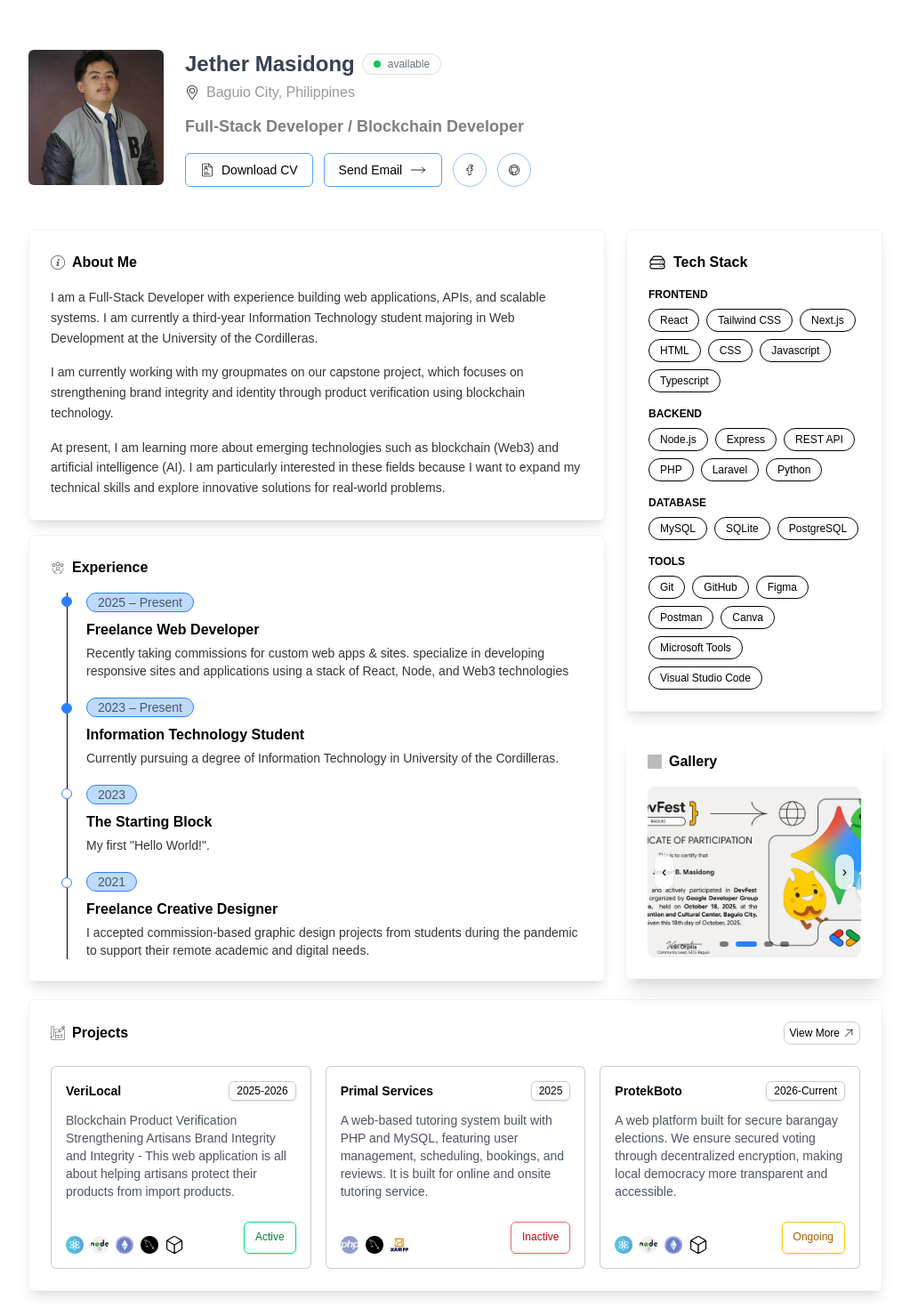
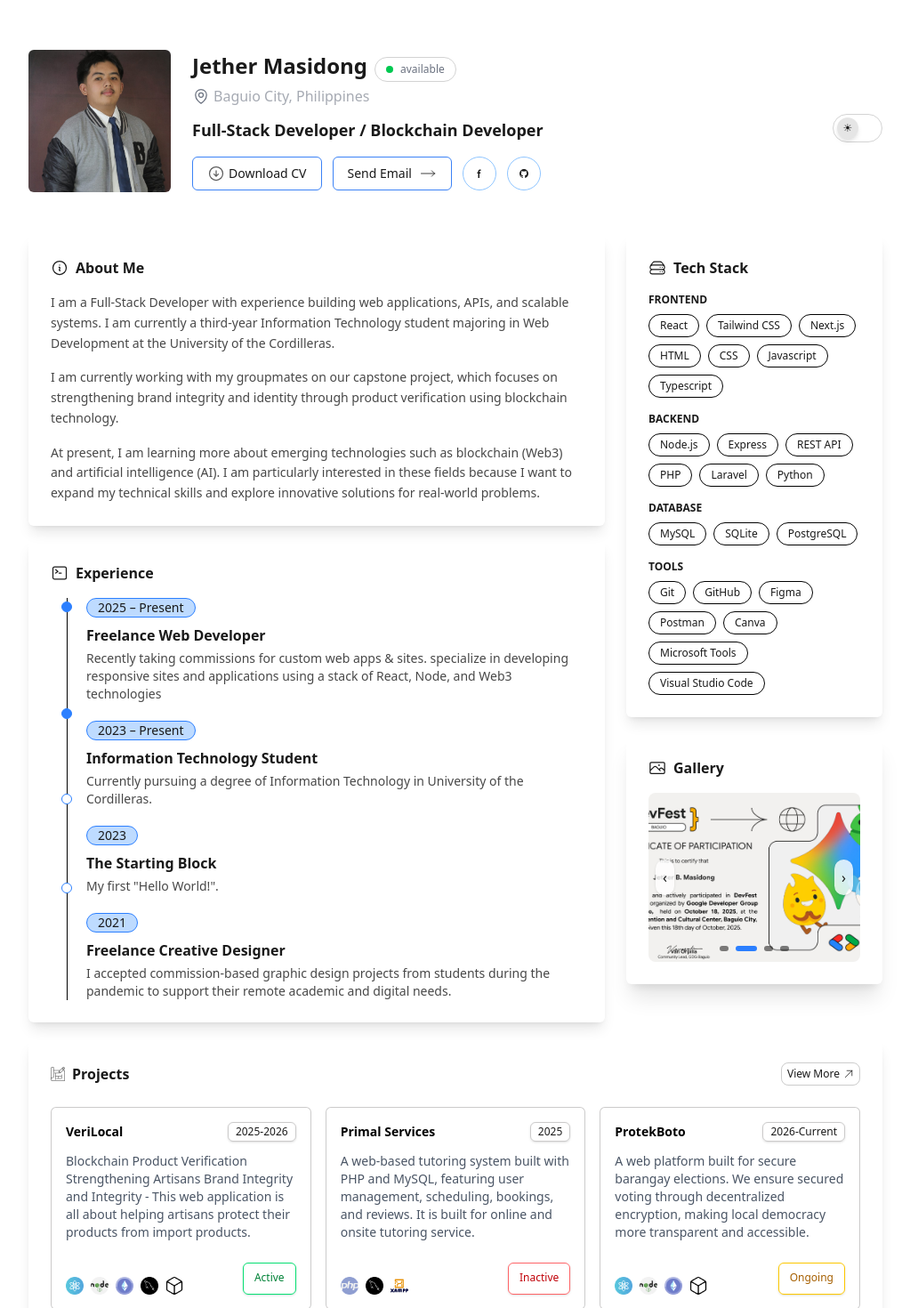
Before and after one commit to jethermasidong/professional-portfolio, a React (Vite) app: page / in a window 1280 px wide. Shown: the part 40-1510 px from the top of the page at 89% size, without its empty margins (128-1151 px from the left). Built offline with nearby package versions, Linux system fonts and the light colour scheme; grey boxes are pictures that could not be loaded.

Commit message:
Progress: Added Dark and Light Mode

```diff
--- a/src/App.jsx
+++ b/src/App.jsx
@@ -8,14 +8,24 @@ import ActivityHeatmap from "./components/ActivityHeatmap";
 import Footer from "./components/Footer"
 import './index.css';
 
+import { useEffect, useState } from "react";
+
 export default function App() {
+  const [theme, setTheme] = useState(() => {
+    return localStorage.getItem("theme") || "light";
+  });
+
+  useEffect(() => {
+    const root = document.documentElement;
+    root.classList.toggle("dark", theme === "dark");
+    localStorage.setItem("theme", theme);
+  }, [theme]);
+
   return (
-
-    <main className="max-w-5xl mx-auto px-4 sm:px-6 lg:px-8 py-16 sm:py-24 ">
-      <Hero />
-
+    <>
+      <main className="max-w-5xl mx-auto px-4 sm:px-6 lg:px-8 py-16 sm:py-24">
+        <Hero theme={theme} setTheme={setTheme} />
         <section className="mt-12 flex flex-col lg:flex-row gap-6">
-
           <div className="flex-1 space-y-6">
             <Aboutme />
             <Experience />
@@ -25,11 +35,12 @@ export default function App() {
             <Techstack />
             <Gallery />
           </div>
+        </section>
 
-      </section>
         <Projects />
         <ActivityHeatmap />
         <Footer />
       </main>
+    </>
   );
 }
--- a/src/components/Aboutme.jsx
+++ b/src/components/Aboutme.jsx
@@ -3,13 +3,11 @@ import infoIcon from "../assets/info.png";
 export default function Aboutme() {
   return (
     <section className="mb-4">
-      <div className="border border-black/5 shadow-lg rounded-md p-6">
+      <div className="border border-[var(--comborder)] shadow-lg rounded-md p-6">
         <div className="flex items-center gap-2 mb-4">
-          <img
-            src={infoIcon}
-            alt="Info"
-            className="w-4 h-4 opacity-70"
-          />
+          <svg xmlns="http://www.w3.org/2000/svg" fill="none" viewBox="0 0 24 24" strokeWidth={1.5} stroke="currentColor" className="size-5">
+            <path strokeLinecap="round" strokeLinejoin="round" d="m11.25 11.25.041-.02a.75.75 0 0 1 1.063.852l-.708 2.836a.75.75 0 0 0 1.063.853l.041-.021M21 12a9 9 0 1 1-18 0 9 9 0 0 1 18 0Zm-9-3.75h.008v.008H12V8.25Z" />
+          </svg>
           <h2 className="text-base font-satoshi font-bold">About Me</h2>
         </div>
 
--- a/src/components/Experience.jsx
+++ b/src/components/Experience.jsx
@@ -4,38 +4,36 @@ import reviewIcon from "../assets/review.png"
 export default function Experience() {
   return (
     <section className="mb-4">
-      <div className="border border-black/5 shadow-lg rounded-md p-6">
+      <div className="border border-[var(--comborder)] shadow-lg rounded-md p-6">
       <div className="flex items-center gap-2 mb-4">
-      <img
-        src={reviewIcon}
-        alt="Review"
-        className="w-4 h-4 opacity-70"
-      />
+      <svg xmlns="http://www.w3.org/2000/svg" fill="none" viewBox="0 0 24 24" strokeWidth={1.5} stroke="currentColor" className="size-5">
+        <path strokeLinecap="round" strokeLinejoin="round" d="m6.75 7.5 3 2.25-3 2.25m4.5 0h3m-9 8.25h13.5A2.25 2.25 0 0 0 21 18V6a2.25 2.25 0 0 0-2.25-2.25H5.25A2.25 2.25 0 0 0 3 6v12a2.25 2.25 0 0 0 2.25 2.25Z" />
+      </svg>
       <h2 className="text-base font-satoshi font-bold">Experience</h2>
       </div>
       <div className="relative pl-10">
-        <div className="absolute left-4.5 top-0 h-full w-[1px] bg-black" />
+        <div className="absolute left-4.5 top-0 h-full w-[1px] bg-[var(--experienceline)]" />
 
          <span className="absolute left-4.5 top-1 w-3 h-3 rounded-full bg-blue-500 border border-blue-500 hover:bg-blue-500 transition hover:scale-110 transition-transform duration-300 -translate-x-1/2" />
-        <p className=" text-sm text-gray-600 border border-blue-500 px-3 w-fit rounded-xl mb-2 bg-blue-200">2025 – Present</p>
+        <p className=" text-sm text-[var(--text)] border border-blue-500 px-3 w-fit rounded-xl mb-2 bg-[var(--experiencecard)]">2025 – Present</p>
         <h3 className="font-semibold text-base">Freelance Web Developer</h3>
             <p className="mt-1 text-sm font-satoshi opacity-80">
               Recently taking commissions for custom web apps & sites. specialize in developing responsive sites and applications using a stack of React, Node, and Web3 technologies
             </p>
           <span className="absolute left-4.5 top-31 w-3 h-3 rounded-full bg-blue-500 border border-blue-500 hover:bg-blue-600 transition hover:scale-110 transition-transform duration-300 -translate-x-1/2" />
-        <p className="mt-5 text-sm text-gray-600 border border-blue-500 px-3 w-fit rounded-xl mb-2 bg-blue-200">2023 – Present</p>
+        <p className="mt-5 text-sm text-[var(--text)] border border-blue-500 px-3 w-fit rounded-xl mb-2 bg-[var(--experiencecard)]">2023 – Present</p>
         <h3 className="font-semibold text-base">Information Technology Student</h3>
             <p className="mt-1 text-sm font-satoshi opacity-80">
               Currently pursuing a degree of Information Technology in University of the Cordilleras.
             </p>
           <span className="absolute left-4.5 top-55 w-3 h-3 rounded-full bg-white border border-blue-500 hover:bg-blue-600 transition hover:scale-110 transition-transform duration-300 -translate-x-1/2" />
-        <p className="mt-5 text-sm text-gray-600 border border-blue-500 px-3 w-fit rounded-xl mb-2 bg-blue-200">2023</p>
+        <p className="mt-5 text-sm text-[var(--text)] border border-blue-500 px-3 w-fit rounded-xl mb-2 bg-[var(--experiencecard)]">2023</p>
         <h3 className="font-semibold text-base">The Starting Block</h3>
             <p className="mt-1 text-sm font-satoshi opacity-80">
               My first "Hello World!".
             </p>
         <span className="absolute left-4.5 top-80 w-3 h-3 rounded-full bg-white border border-blue-500 hover:bg-blue-600 transition hover:scale-110 transition-transform duration-300 -translate-x-1/2" />
-        <p className="mt-5 text-sm text-gray-600 border border-blue-500 px-3 w-fit rounded-xl mb-2 bg-blue-200">2021</p>
+        <p className="mt-5 text-sm text-[var(--text)] border border-blue-500 px-3 w-fit rounded-xl mb-2 bg-[var(--experiencecard)]">2021</p>
         <h3 className="font-semibold text-base">Freelance Creative Designer</h3>
             <p className="mt-1 text-sm font-satoshi opacity-80">
               I accepted commission-based graphic design projects from students during the pandemic to support their remote academic and digital needs.
--- a/src/components/Gallery.jsx
+++ b/src/components/Gallery.jsx
@@ -23,9 +23,11 @@ export default function Interest() {
 
   return (
     <section>
-      <div className="mb-4  shadow-xl rounded-md p-6 h-70 flex flex-col transition hover:scale-99 transition-transform duration-250">
+      <div className="mb-4 border border-[var(--comborder)] shadow-xl rounded-md p-6 h-70 flex flex-col transition hover:scale-99 transition-transform duration-250">
         <div className="flex items-center gap-2 mb-4">
-          <img src={interestIcon} alt="Interest" className="w-4 h-4 opacity-70" />
+          <svg xmlns="http://www.w3.org/2000/svg" fill="none" viewBox="0 0 24 24" strokeWidth={1.5} stroke="currentColor" className="size-5">
+            <path strokeLinecap="round" strokeLinejoin="round" d="m2.25 15.75 5.159-5.159a2.25 2.25 0 0 1 3.182 0l5.159 5.159m-1.5-1.5 1.409-1.409a2.25 2.25 0 0 1 3.182 0l2.909 2.909m-18 3.75h16.5a1.5 1.5 0 0 0 1.5-1.5V6a1.5 1.5 0 0 0-1.5-1.5H3.75A1.5 1.5 0 0 0 2.25 6v12a1.5 1.5 0 0 0 1.5 1.5Zm10.5-11.25h.008v.008h-.008V8.25Zm.375 0a.375.375 0 1 1-.75 0 .375.375 0 0 1 .75 0Z" />
+          </svg>
           <h2 className="text-base font-satoshi font-bold">Gallery</h2>
         </div>
 
--- a/src/components/Hero.jsx
+++ b/src/components/Hero.jsx
@@ -8,8 +8,12 @@
   import githubIcon from "../assets/github.png";
 
 
-  export default function Hero() {
+  export default function Hero({theme, setTheme}) {
     const [hovered, setHovered] = useState(false);
+
+    const handleThemeSwitch = () => {
+      setTheme(theme === "light" ? "dark" : "light");
+    };
 
 
     return (
@@ -23,7 +27,7 @@
           <motion.img
             src={hovered ? profileHover : profile}
             alt="Jether Masidong"
-            className="w-38 h-38 object-cover rounded-md cursor-pointer"
+            className="w-40 h-40 object-cover rounded-md cursor-pointer"
             onMouseEnter={() => setHovered(true)}
             onMouseLeave={() => setHovered(false)}
             transition={{ duration: 0.3, ease: "easeOut" }}
@@ -31,10 +35,10 @@
           <div className="flex-1 text-left">
             <div className="flex items-center justify-between w-full">
               <div className="flex items-center gap-2">
-                <h1 className="text-2xl font-satoshi font-bold text-gray-700">
+                <h1 className="text-2xl font-satoshi font-bold text-[var(--text)]">
                   Jether Masidong
                 </h1>
-                <span className="flex items-center gap-2 border border-black/10 rounded-full text-[12px] py-0.5 px-3 font-satoshi text-gray-500 bg-gray-50/50 w-fit">
+                <span className="flex items-center gap-2 border mt-2 border-[var(--border)] rounded-full text-[12px] py-1 px-3 font-satoshi text-[var(--muted)] bg-[var(--card)] w-fit">
                 <span className="relative flex h-2 w-2">
                   <span className="animate-ping absolute inline-flex h-full w-full rounded-full bg-green-400 opacity-75"></span>
                   <span className="relative inline-flex rounded-full h-2 w-2 bg-green-500"></span>
@@ -44,8 +48,11 @@
               </div>
             </div>
 
-            <div className="flex items-center gap-2 mt-1 mb-1 text-gray-600">
-              <img src={locationIcon} alt="Location" className="w-4 h-4" />
+            <div className="flex items-center gap-1 mt-1 mb-1 text-[var(--muted)]">
+              <svg xmlns="http://www.w3.org/2000/svg" fill="none" viewBox="0 0 24 24" strokeWidth={1.5} stroke="currentColor" className="size-5">
+                <path strokeLinecap="round" strokeLinejoin="round" d="M15 10.5a3 3 0 1 1-6 0 3 3 0 0 1 6 0Z" />
+                <path strokeLinecap="round" strokeLinejoin="round" d="M19.5 10.5c0 7.142-7.5 11.25-7.5 11.25S4.5 17.642 4.5 10.5a7.5 7.5 0 1 1 15 0Z" />
+              </svg>
               <span className="text-md opacity-60 font-satoshi">
                 Baguio City, Philippines
               </span>
@@ -53,22 +60,39 @@
 
             <div className="flex w-full max-w-4xl items-center justify-between mb-3">
               <button className="group relative mt-1 pt-1 pb-1 inline-block overflow-hidden text-lg font-semibold text-black/50">
-                  <span className="block">Full-Stack Developer / Blockchain Developer</span>
+                  <span className="block text-[var(--text)]">Full-Stack Developer / Blockchain Developer</span>
+              </button>
+              <button
+                onClick={handleThemeSwitch}
+                className="relative w-14 h-8 flex items-center rounded-full border border-[var(--border)] bg-[var(--card)] px-1 transition"
+              >
+                <div
+                  className={`w-6 h-6 rounded-full bg-[var(--togglebuttonbg)] shadow-md transform transition-transform duration-300 flex items-center justify-center ${
+                    theme === "dark" ? "translate-x-6" : "translate-x-0"
+                  }`}
+                >
+                  <span className="text-xs">
+                    {theme === "dark" ? "⏾" : "☀︎"}
+                  </span>
+                </div>
               </button>
             </div>
 
             <div className="flex gap-3 mt-3">
               <a
-                href="/resume.pdf"
-                className="flex items-center gap-2 px-4 py-2 border font-satoshi border-blue-400 text-sm rounded-md hover:bg-white hover:text-black transition hover:scale-101 transition-transform duration-200"
+                href="/CV.pdf"
+                download="Jether_Masidong_CV.pdf"
+                className="flex items-center gap-1 px-4 py-2 border border-[var(--accent)] text-sm rounded-md bg-[var(--card)] text-[var(--text)] hover:scale-105 transition"
               >
-                <img src={resumeIcon} alt="Resume" className="w-4 h-4" />
+                <svg xmlns="http://www.w3.org/2000/svg" fill="none" viewBox="0 0 24 24" strokeWidth={1.5} stroke="currentColor" className="size-5 opacity-70">
+                  <path strokeLinecap="round" strokeLinejoin="round" d="m9 12.75 3 3m0 0 3-3m-3 3v-7.5M21 12a9 9 0 1 1-18 0 9 9 0 0 1 18 0Z" />
+                </svg>
               Download CV
               </a>
 
               <a
-                href="../pages/Message"
-                className="flex items-center gap-2 px-4 py-2 border border-blue-400 bg-white text-sm rounded-md hover:bg-blue-200 hover:text-black transition hover:scale-101 transition-transform duration-200"
+                href="mailto:jethermasidong05@gmail.com?subject=Inquiry from Portfolio"
+                className="flex items-center gap-2 px-4 py-2 border border-[var(--accent)] bg-[var(--card)] text-sm rounded-md text-[var(--text)] hover:bg-[var(--accent1)] hover:text-white transition"
               >
 
                 Send Email
@@ -79,16 +103,22 @@
 
               <a
                 href="https://facebook.com/jetherjetmasidong"
+                target="_blank"
                 className="p-3 border border-blue-300 rounded-full transition hover:scale-105 transition-transform duration-200"
               >
-                <img src={facebookIcon} className="w-3 h-3" />
+                <svg className="w-3 h-3 text-[var(--text)]" aria-hidden="true" xmlns="http://www.w3.org/2000/svg" width="24" height="24" fill="currentColor" viewBox="0 0 24 24">
+                  <path fill-rule="evenodd" d="M13.135 6H15V3h-1.865a4.147 4.147 0 0 0-4.142 4.142V9H7v3h2v9.938h3V12h2.021l.592-3H12V6.591A.6.6 0 0 1 12.592 6h.543Z" clip-rule="evenodd"/>
+                </svg>
               </a>
 
               <a
-                href="https://github.com/jetherjetmasidong"
+                href="https://github.com/jethermasidong"
+                target="_blank"
                 className="p-3 border border-blue-300 rounded-full transition hover:scale-105 transition-transform duration-200"
               >
-                <img src={githubIcon} className="w-3 h-3" />
+                <svg className="w-3 h-3 text-[var(--text)]" aria-hidden="true" xmlns="http://www.w3.org/2000/svg" width="24" height="24" fill="currentColor" viewBox="0 0 24 24">
+                  <path fill-rule="evenodd" d="M12.006 2a9.847 9.847 0 0 0-6.484 2.44 10.32 10.32 0 0 0-3.393 6.17 10.48 10.48 0 0 0 1.317 6.955 10.045 10.045 0 0 0 5.4 4.418c.504.095.683-.223.683-.494 0-.245-.01-1.052-.014-1.908-2.78.62-3.366-1.21-3.366-1.21a2.711 2.711 0 0 0-1.11-1.5c-.907-.637.07-.621.07-.621.317.044.62.163.885.346.266.183.487.426.647.71.135.253.318.476.538.655a2.079 2.079 0 0 0 2.37.196c.045-.52.27-1.006.635-1.37-2.219-.259-4.554-1.138-4.554-5.07a4.022 4.022 0 0 1 1.031-2.75 3.77 3.77 0 0 1 .096-2.713s.839-.275 2.749 1.05a9.26 9.26 0 0 1 5.004 0c1.906-1.325 2.74-1.05 2.74-1.05.37.858.406 1.828.101 2.713a4.017 4.017 0 0 1 1.029 2.75c0 3.939-2.339 4.805-4.564 5.058a2.471 2.471 0 0 1 .679 1.897c0 1.372-.012 2.477-.012 2.814 0 .272.18.592.687.492a10.05 10.05 0 0 0 5.388-4.421 10.473 10.473 0 0 0 1.313-6.948 10.32 10.32 0 0 0-3.39-6.165A9.847 9.847 0 0 0 12.007 2Z" clip-rule="evenodd"/>
+                </svg>
               </a>
             </div>
           </div>
--- a/src/components/Projects.jsx
+++ b/src/components/Projects.jsx
@@ -68,7 +68,7 @@ const statusStyles = {
 export default function Projects() {
   return (
     <section className="mt-1 mb-6">
-      <div className="border border-black/5 shadow-lg rounded-md p-6">
+      <div className="border border-[var(--comborder)] shadow-lg rounded-md p-6">
         <div className="flex items-center gap-2 mb-6">
           <img src={blueprintIcon} alt="Projects" className="w-4 h-4 opacity-70" />
           <h2 className="text-base font-satoshi font-bold">Projects</h2>
@@ -84,11 +84,11 @@ export default function Projects() {
             <motion.div
               key={i}
               whileHover={{ y: -4 }}
-              className="border border-black/20 rounded-md p-4 h-full bg-white hover:shadow-md hover:bg-gray-100 transition duration-75"
+              className="border border-[var(--projectborder)] rounded-md p-4 h-full bg-[var(--projectcard)] hover:shadow-md hover:bg-[var(--projecthover)] transition duration-75"
             >
             <div className="flex items-center justify-between gap-4">
-              <h3 className="font-semibold text-sm">{project.title}</h3>
-              <h4 className="font-light text-xs border border-black/20 shadow-sm rounded-md px-2 py-0.5">
+              <h3 className="font-semibold text-sm text-[var(--projecttitle)]">{project.title}</h3>
+              <h4 className="font-light text-xs border border-[var(--projectborder)] shadow-sm rounded-md px-2 py-0.5">
                 {project.year}
               </h4>
             </div>
--- a/src/components/Techstack.jsx
+++ b/src/components/Techstack.jsx
@@ -9,7 +9,7 @@ const techStack = {
 
 export default function Techstack() {
   return (
-    <div className="border border-black/5 shadow-lg rounded-md p-6 mb-5">
+    <div className="border border-[var(--comborder)] shadow-lg rounded-md p-6 mb-5">
 
       <div className="flex items-center gap-2 mb-4">
         <svg xmlns="http://www.w3.org/2000/svg" fill="none" viewBox="0 0 24 24" strokeWidth={1.3} stroke="currentColor" className="size-5">
@@ -20,7 +20,7 @@ export default function Techstack() {
       <div className="space-y-4">
         {Object.entries(techStack).map(([category, items]) => (
           <div key={category}>
-            <h4 className="text-xs font-bold uppercase text-black mb-2">
+            <h4 className="text-xs font-bold uppercase text-[var(--text)] mb-2">
               {category}
             </h4>
 
@@ -28,7 +28,7 @@ export default function Techstack() {
               {items.map((tech) => (
                 <span
                   key={tech}
-                  className="px-3 py-1 border border-black rounded-full text-xs hover:text-white hover:bg-black transition hover:scale-105 transition-transform duration-300"
+                  className="px-3 py-1 border border-[var(--techstackborder)] rounded-full text-xs hover:text-white hover:bg-black transition hover:scale-105 transition-transform duration-300"
                 >
                   {tech}
                 </span>
--- a/src/index.css
+++ b/src/index.css
@@ -1,11 +1,45 @@
 @import "tailwindcss";
 
-html {
-  scroll-behavior: smooth;
+:root {
+  --bg: #ffffff;
+  --text: #1a1a1a;
+  --card: #ffffff;
+  --border: #d3d3d3;
+  --accent: #3b82f6;
+  --accent1: #3b82f6;
+  --muted: #6b7280;
+  --comborder: #00000000;
+  --techstackborder: #000000;
+  --experiencecard: #bedbff;
+  --experienceline: #000000;
+  --projectcard: #ffffff;
+  --projecttitle: #000000;
+  --projectborder: #5854544d;
+  --projecthover: #f3f4f6;
+  --togglebuttonbg: #0000001a;
+}
+
+.dark {
+  --bg: #0f0f0f;
+  --card: #ffffff00;
+  --text: #ffffff;
+  --border: #ffffff;
+  --accent: #ffffff;
+  --accent1: #6e6f70ee;
+  --muted: #ffffff;
+  --comborder: #ffffff2f;
+  --techstackborder: #ffffff;
+  --experiencecard: #00000000;
+  --experienceline: #ffffff;
+  --projectcard: #ffffff00;
+  --projecttitle: #ffffff;
+  --projectborder: #fdfdfda6;
+  --projecthover: #f3f4f600;
+  --togglebuttonbg: #ffffff7e;
 }
 
 body {
-  background: white;
-  color: black;
-  font-family: 'Satoshi', sans-serif;
+  background-color: var(--bg);
+  color: var(--text);
+  transition: all 0.3s ease;
 }
```
Also changed, not shown: src/components/ActivityHeatmap.jsx (+24 -11 lines), 1 other file (tests, documents, lock files or other folders). Lines whose indentation alone changed are shown as unchanged.
